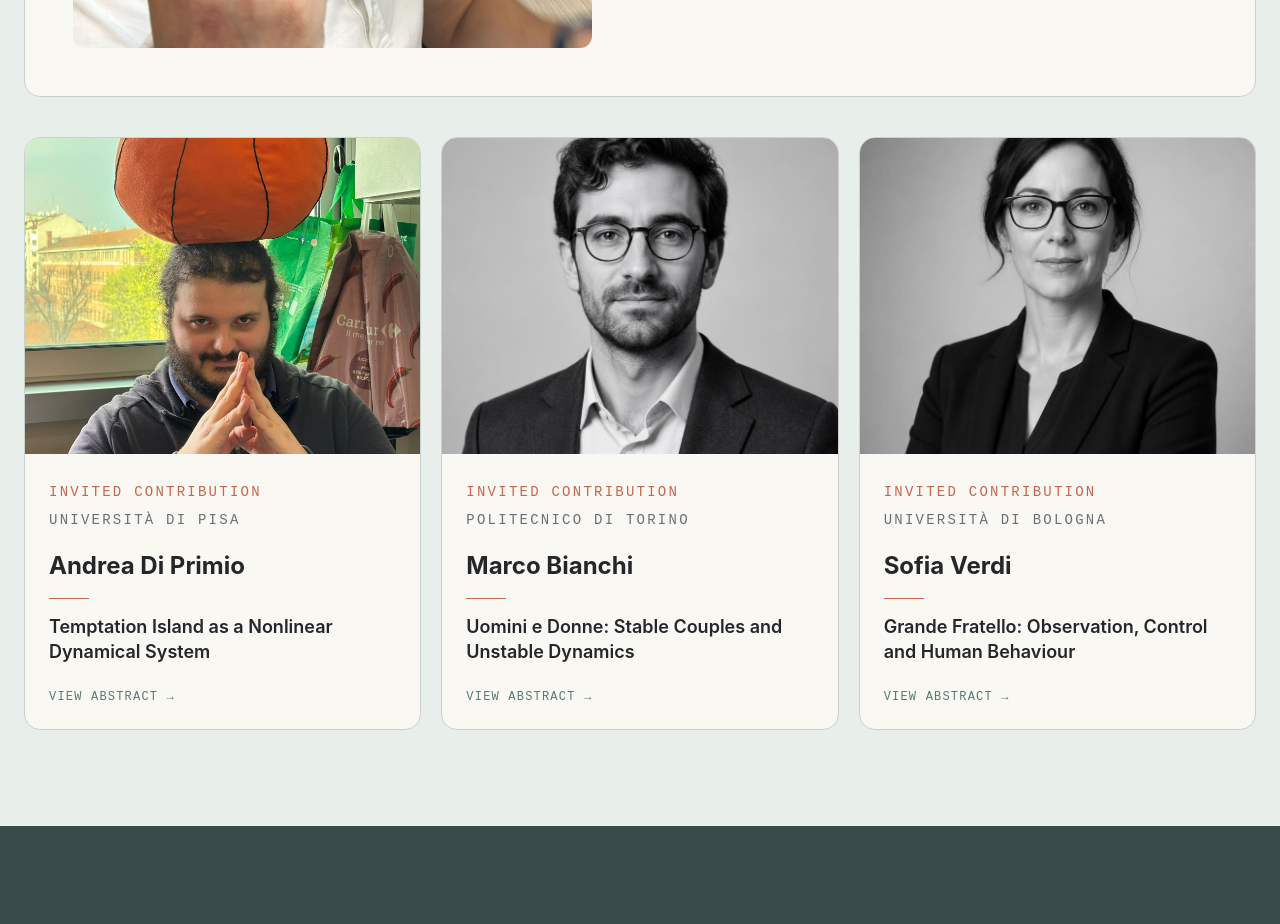
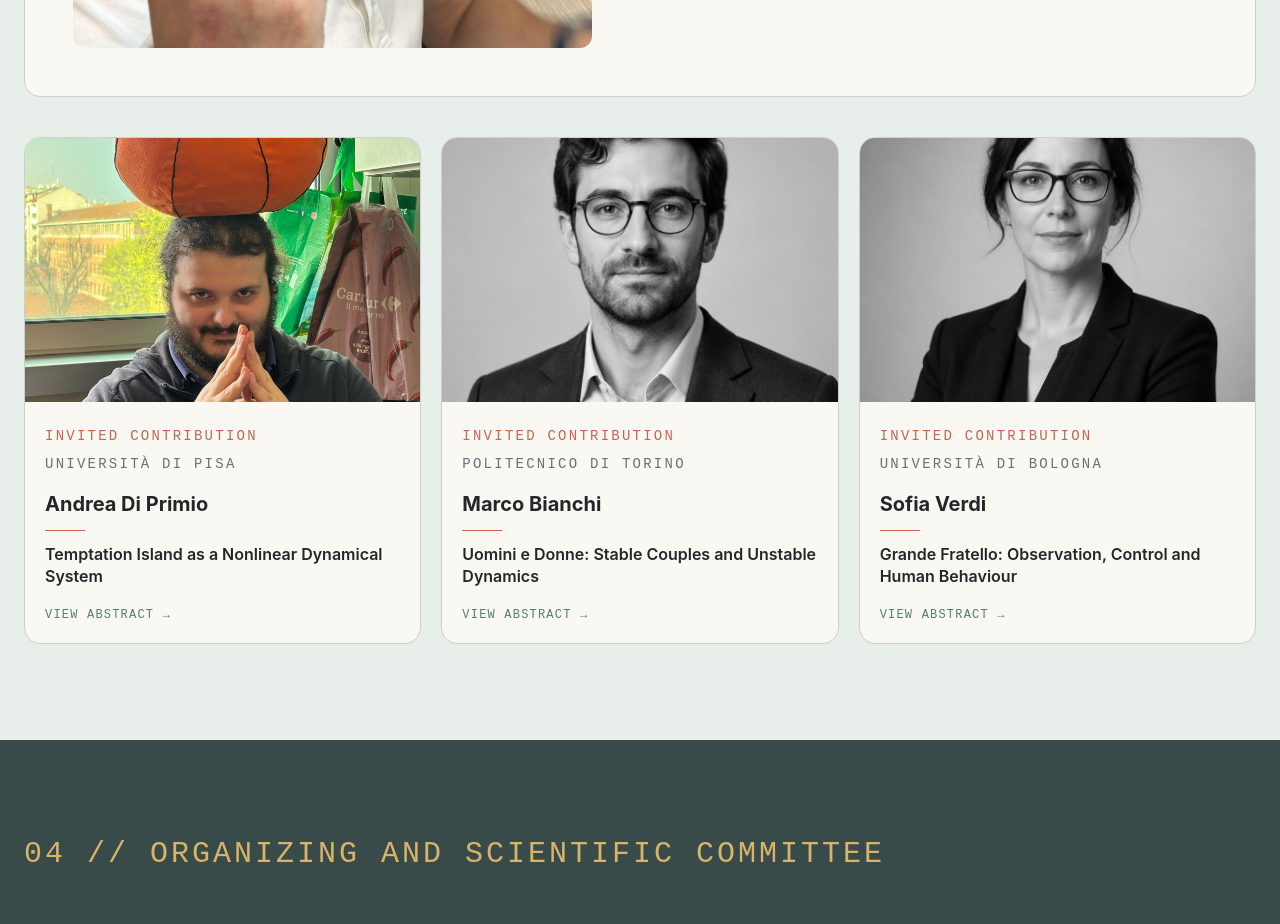
Before and after one commit to caterinaleimer/Visimai2026, a React (Vite) app: page / in a window 1280 px wide. Shown: the part 3000-3924 px from the top of the page. Built offline with nearby package versions, Linux system fonts and the light colour scheme.

Commit message:
Refactor speaker card layout and styling

```diff
--- a/src/App.jsx
+++ b/src/App.jsx
@@ -320,7 +320,7 @@ function App() {
           </div>
 
           {/* Invited speakers */}
-          <div className="grid grid-cols-1 md:grid-cols-3 gap-5">
+          <div className="grid grid-cols-1 md:grid-cols-3 gap-5 items-start">
             {speakers.map((speaker) => (
               <button
                 type="button"
@@ -328,7 +328,6 @@ function App() {
                 onClick={() => setSelectedSpeaker(speaker)}
                 className="
                   group
-                  min-h-full
                   bg-[#FAF8F3]
                   border border-[#C8D2CC]
                   rounded-2xl
@@ -349,7 +348,7 @@ function App() {
                     src={speaker.image}
                     alt={speaker.name}
                     className="
-                      aspect-[5/4]
+                      aspect-[3/2]
                       object-cover
                       w-full
                       transition-transform duration-500 ease-out
@@ -358,7 +357,7 @@ function App() {
                   />
                 </div>
 
-                <div className="p-6">
+                <div className="p-5">
                   <span className="font-mono text-sm text-[#C7654E] uppercase tracking-[0.16em]">
                     {speaker.role}
                   </span>
@@ -367,17 +366,17 @@ function App() {
                     {speaker.affiliation}
                   </p>
 
-                  <h4 className="text-2xl font-bold mt-5">
+                  <h4 className="text-xl font-bold mt-4">
                     {speaker.name}
                   </h4>
 
-                  <div className="w-10 h-px bg-[#C7654E] my-4" />
+                  <div className="w-10 h-px bg-[#C7654E] my-3" />
 
-                  <p className="text-lg font-semibold leading-snug">
+                  <p className="text-base font-semibold leading-snug">
                     {speaker.talkTitle}
                   </p>
 
-                  <p className="font-mono text-xs uppercase tracking-widest text-[#557C78] mt-6">
+                  <p className="font-mono text-xs uppercase tracking-widest text-[#557C78] mt-5">
                     View abstract →
                   </p>
                 </div>
```
